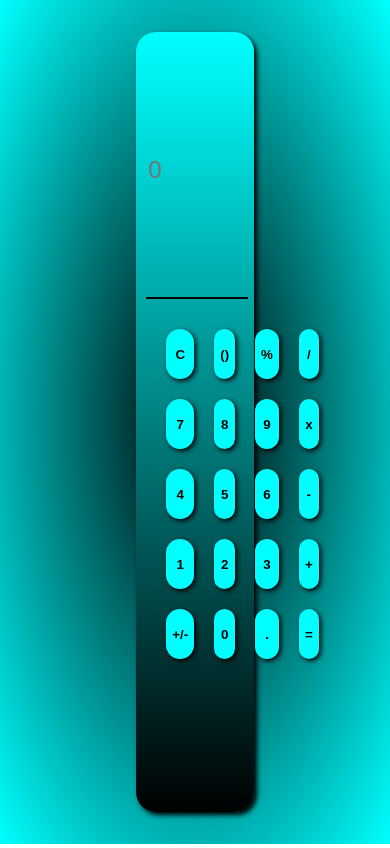
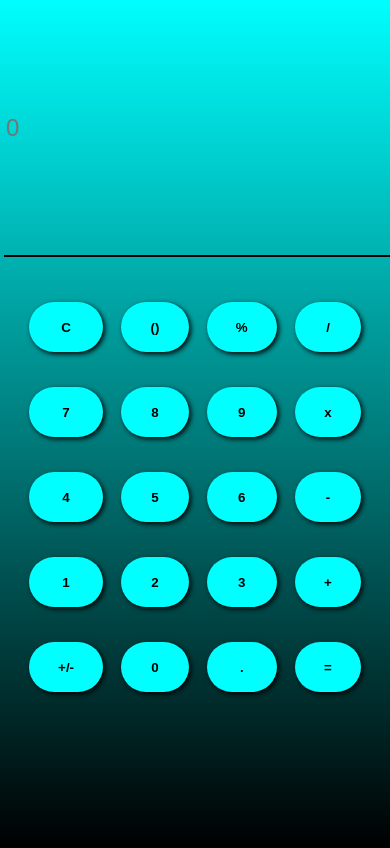
Before and after one commit to Habibat-Yinusa/Calculator, a plain HTML site: page calculator/calc.html in a window 390 px wide. Drawn offline with Linux system fonts and the light colour scheme.

Commit message:
responsiveness

```diff
--- a/calculator/calc.css
+++ b/calculator/calc.css
@@ -10,12 +10,12 @@ body{
     background-image: radial-gradient( black, cyan);
 }
 .calc{
-    width: 25%;
+    width: 28%;
     height: 90vh;
-    padding: 10px;
+    padding: 1%;
     background-image: linear-gradient(to bottom, cyan, black);
     border-radius: 20px;
-    box-shadow: 3px 3px 5px black;
+    box-shadow: 2px 2px 5px black;
 
 
 }
@@ -51,3 +51,44 @@ button{
 button:hover{
     opacity: 0.5;
 }
+
+@media screen and (max-width: 992px){
+    .calc{
+        width: 40%;
+    }
+    .buttons{
+        row-gap: 35px;
+        margin-top: 20px;
+    }
+}
+@media screen and (max-width: 768px){
+    .calc{
+        width: 50%;
+    }
+}
+
+@media screen and (max-width: 600px){
+    body{
+        background-image: none;
+    }
+    .calc{
+        width: 100%;
+        height: 100vh;
+        border-radius: 0;
+        box-shadow: none;
+    }
+    .buttons {
+        margin-top: 20px;
+        padding: 25px;
+        display: grid;
+        grid-template-columns: auto auto auto auto;
+        row-gap: 35px;
+        column-gap: 18px;
+    }
+}
+
+/* @media screen and (max-width: 300px) {
+    .buttons{
+        grid-template-columns: auto auto auto;
+    }
+} */
```
